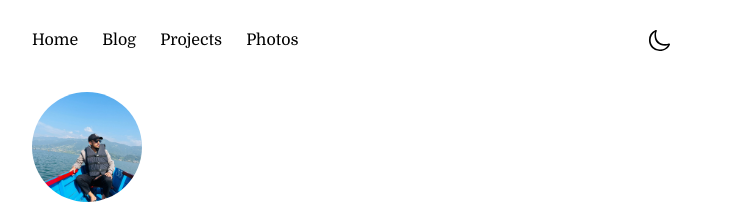
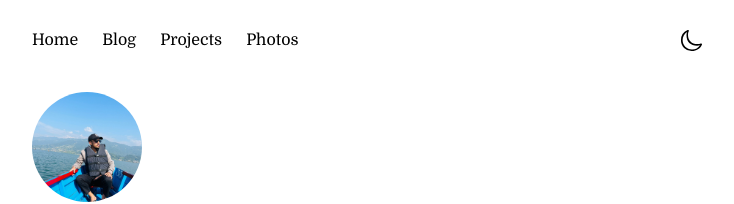
Before and after one commit to trilochanaryal/trilochan, a Next.js app: page / in a window 1280 px wide. Shown: the top 204 px of the page, without its empty margins (272-1006 px from the left). Built offline with nearby package versions, Linux system fonts and the light colour scheme.

Commit message:
style: adjust navbar header height and add margin to pagination component

```diff
--- a/components/navbar/nav.tsx
+++ b/components/navbar/nav.tsx
@@ -17,7 +17,7 @@ export function Navbar() {
   };
 
   return (
-    <header className="max-w-[640px] h-[5rem] px-4 py-6 flex flex-auto md:flex-row-reverse gap-4 items-center justify-end relative w-full md:px-0">
+    <header className="h-[5rem] px-4 py-6 flex flex-auto md:flex-row-reverse gap-4 items-center justify-end relative w-full md:px-0">
       <ThemeToggler />
       <Hamburger isMenuOpen={isMenuOpen} onToggleHamburger={toggleMenu} />
       <Navlinks isMenuOpen={isMenuOpen} onLinkClick={closeMenu} />
--- a/components/pagination.tsx
+++ b/components/pagination.tsx
@@ -23,7 +23,7 @@ export const Pagination = ({
   } = usePagination({ currentPage, totalPages, baseUrl });
 
   return (
-    <nav className="flex items-center justify-center gap-2">
+    <nav className="flex items-center justify-center gap-2 mt-3">
       {hasPrevPage && (
         <Link
           href={prevPageUrl}
```
